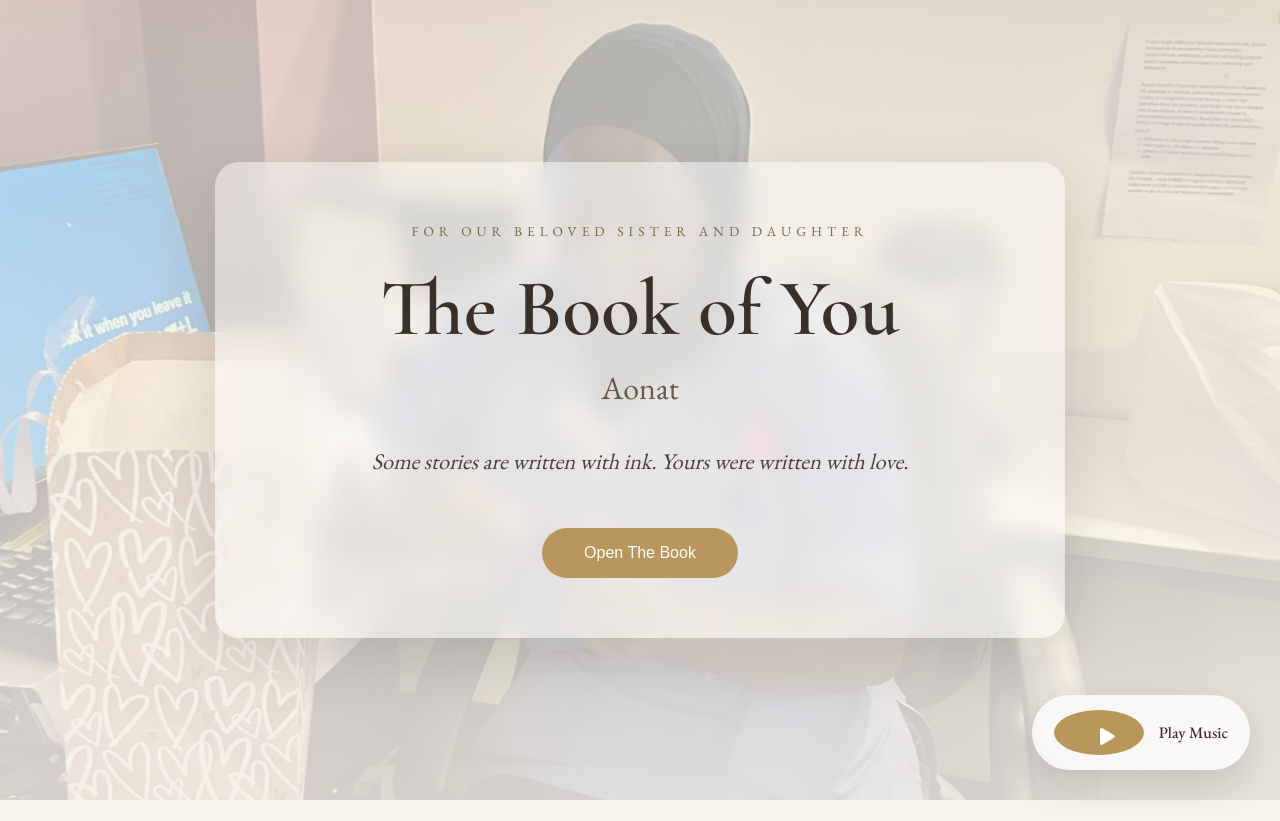
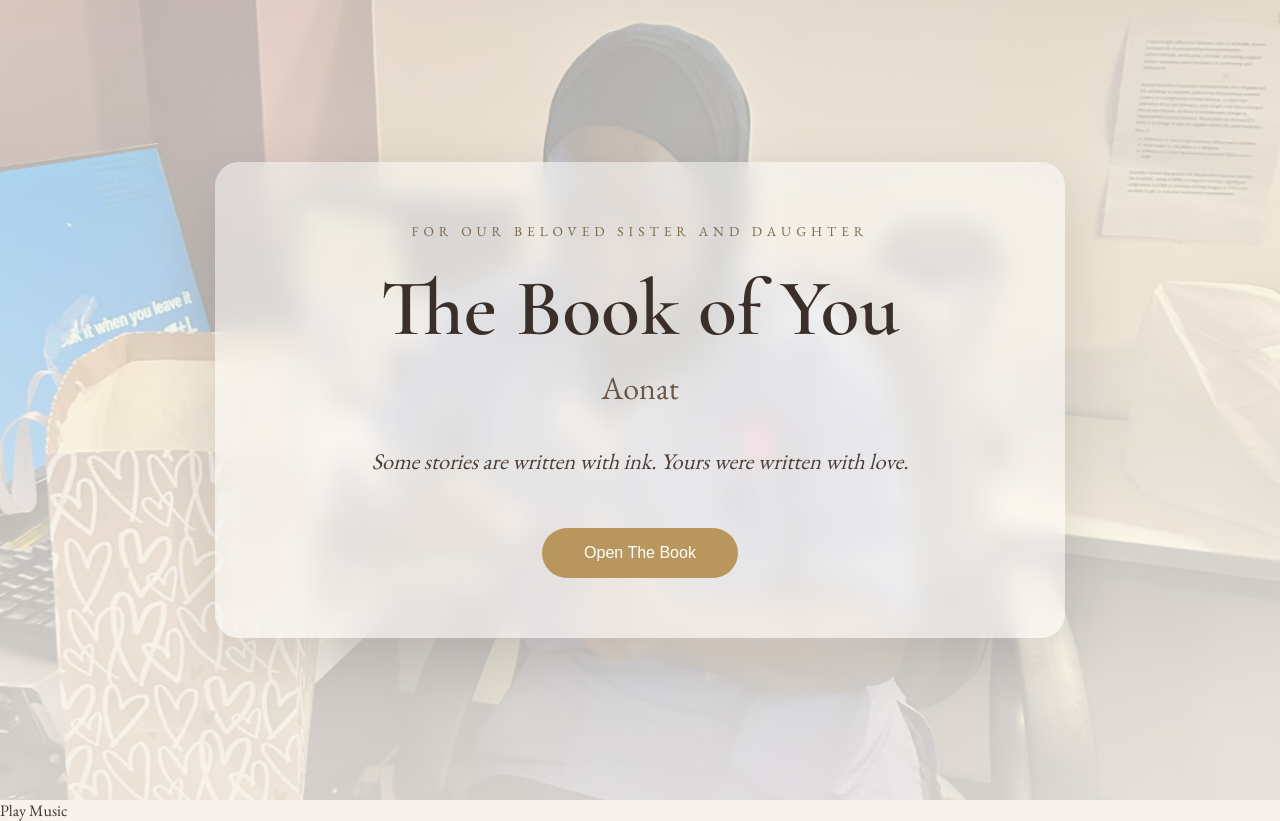
Before and after one commit to Qayyumah/The-Book-of-You, a React (Vite) app: page / in a window 1280 px wide. Before the commit the page ends 800 px from the top, so only its background shows below. Built offline with nearby package versions, Linux system fonts and the light colour scheme.

Commit message:
second commit

```diff
--- a/src/components/MusicPlayer.jsx
+++ b/src/components/MusicPlayer.jsx
@@ -1,5 +1,5 @@
 import { useEffect, useRef, useState } from "react";
-import { FaPause, FaPlay } from "react-icons/fa";
+// import { FaPause, FaPlay } from "react-icons/fa";
 import "../styles/MusicPlayer.css";
 
 export default function MusicPlayer({ started }) {
@@ -17,17 +17,17 @@ export default function MusicPlayer({ started }) {
     }
   }, [started]);
 
-  const toggleMusic = () => {
-    if (!audioRef.current) return;
+//   const toggleMusic = () => {
+//     if (!audioRef.current) return;
 
-    if (playing) {
-      audioRef.current.pause();
-    } else {
-      audioRef.current.play();
-    }
+//     if (playing) {
+//       audioRef.current.pause();
+//     } else {
+//       audioRef.current.play();
+//     }
 
-    setPlaying(!playing);
-  };
+//     setPlaying(!playing);
+//   };
 
   return (
     <>
@@ -36,9 +36,9 @@ export default function MusicPlayer({ started }) {
       </audio>
 
       <div className="music-player">
-        <button onClick={toggleMusic}>
+        {/* <button onClick={toggleMusic}>
           {playing ? <FaPause /> : <FaPlay />}
-        </button>
+        </button> */}
 
         <span>{playing ? "Music Playing" : "Play Music"}</span>
       </div>
--- a/src/styles/MusicPlayer.css
+++ b/src/styles/MusicPlayer.css
@@ -1,6 +1,6 @@
 .music-player{
 
-position:fixed;
+/* position:fixed;
 
 right:30px;
 
@@ -22,15 +22,15 @@ gap:15px;
 
 box-shadow:0 15px 35px rgba(0,0,0,.12);
 
-z-index:999;
+z-index:999; */
 
 }
 
 .music-player button{
 
-width:45px;
+width:5px;
 
-height:45px;
+height:5px;
 
 border:none;
 
@@ -56,10 +56,10 @@ transform:scale(1.1);
 
 .music-player span{
 
-font-size:16px;
+/* font-size:16px;
 
 color:#3b3029;
 
-font-weight:500;
+font-weight:500; */
 
 }
```
